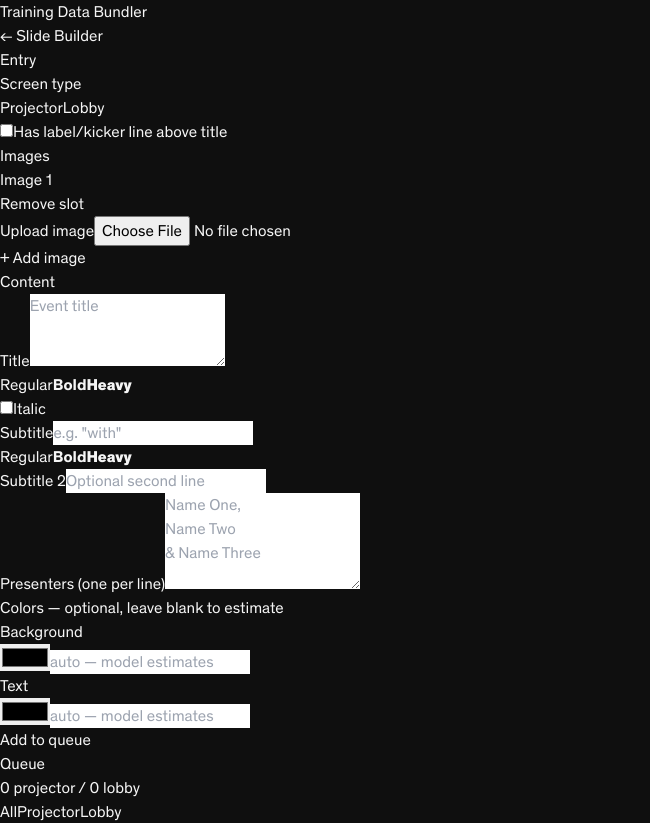
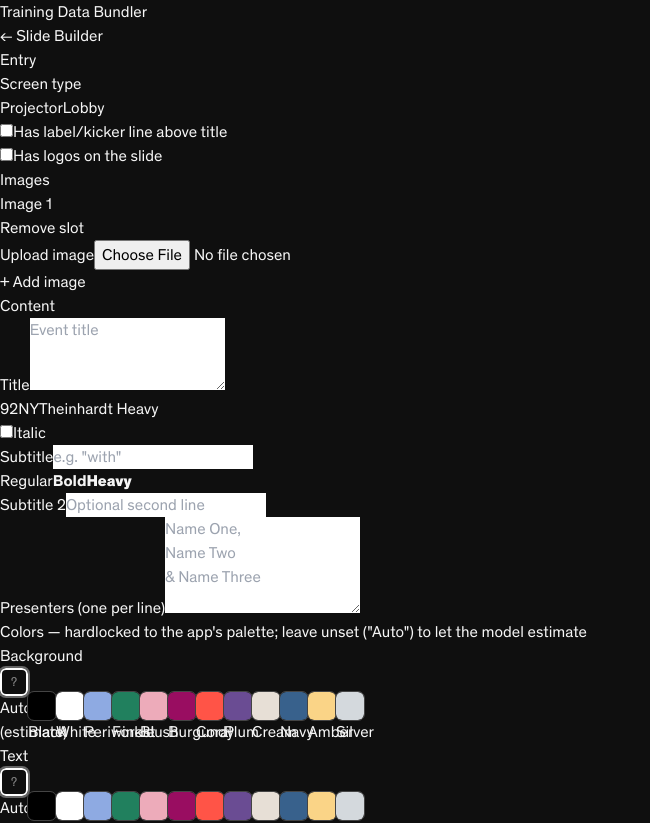
Before and after one commit to billyr95/slide-builder, a Next.js app: page /train in a window 1280 px wide. Shown: the top 823 px of the page, without its empty margins (0-650 px from the left). Built offline with nearby package versions, Linux system fonts and the light colour scheme.

Commit message:
Color fixes for data ingest

```diff
--- /dev/null
+++ b/components/ColorPalette.tsx
@@ -0,0 +1,52 @@
+'use client'
+
+import { PALETTE } from '@/lib/palette'
+
+interface ColorPaletteProps {
+  value: string
+  onChange: (hex: string) => void
+  // Shows an extra "Auto" swatch that clears the value to '' — for forms
+  // where an unset color is meaningful (e.g. "let the model estimate it"),
+  // as opposed to the main editor where a color is always required.
+  clearable?: boolean
+}
+
+export default function ColorPalette({ value, onChange, clearable }: ColorPaletteProps) {
+  return (
+    <div className="flex flex-wrap gap-1.5 mt-1">
+      {clearable && (
+        <button title="Auto — model estimates" onClick={() => onChange('')} className="relative group" style={{ width: 28, height: 28 }}>
+          <div style={{
+            width: 28, height: 28, borderRadius: 6,
+            border: !value ? '2px solid white' : '2px dashed #666',
+            outline: !value ? '2px solid #666' : 'none',
+            boxSizing: 'border-box',
+            display: 'flex', alignItems: 'center', justifyContent: 'center',
+            color: '#888', fontSize: 13,
+          }}>
+            ?
+          </div>
+          <div className="absolute bottom-full left-1/2 -translate-x-1/2 mb-1.5 px-1.5 py-0.5 bg-zinc-900 text-white text-xs rounded whitespace-nowrap opacity-0 group-hover:opacity-100 pointer-events-none z-10 border border-zinc-700">
+            Auto (estimate)
+          </div>
+        </button>
+      )}
+      {PALETTE.map(({ hex, name }) => {
+        const isSelected = value.toLowerCase() === hex.toLowerCase()
+        return (
+          <button key={hex} title={name} onClick={() => onChange(hex)} className="relative group" style={{ width: 28, height: 28 }}>
+            <div style={{
+              width: 28, height: 28, backgroundColor: hex, borderRadius: 6,
+              border: isSelected ? '2px solid white' : '2px solid transparent',
+              outline: isSelected ? '2px solid #666' : '1px solid #444',
+              boxSizing: 'border-box',
+            }} />
+            <div className="absolute bottom-full left-1/2 -translate-x-1/2 mb-1.5 px-1.5 py-0.5 bg-zinc-900 text-white text-xs rounded whitespace-nowrap opacity-0 group-hover:opacity-100 pointer-events-none z-10 border border-zinc-700">
+              {name}
+            </div>
+          </button>
+        )
+      })}
+    </div>
+  )
+}
--- a/components/train/TrainForm.tsx
+++ b/components/train/TrainForm.tsx
@@ -1,8 +1,9 @@
 'use client'
 
 import { useState } from 'react'
-import { TheinhardtWeight } from '@/lib/types'
+import { TheinhardtWeight, TitleFont } from '@/lib/types'
 import { TrainEntry, TrainImage, ScreenType, createBlankEntry } from '@/lib/trainTypes'
+import ColorPalette from '@/components/ColorPalette'
 
 interface TrainFormProps {
   onAdd: (entry: TrainEntry) => void
@@ -36,34 +37,22 @@ function WeightPicker({ value, onChange }: { value: TheinhardtWeight; onChange:
   )
 }
 
-function ColorField({ label, value, onChange }: { label: string; value: string; onChange: (hex: string) => void }) {
+function TitleFontPicker({ value, onChange }: { value: TitleFont; onChange: (f: TitleFont) => void }) {
   return (
-    <div>
-      <label className={labelCls}>{label}</label>
-      <div className="flex gap-2 items-center">
-        <input
-          type="color"
-          value={/^#[0-9a-fA-F]{6}$/.test(value) ? value : '#000000'}
-          onChange={e => onChange(e.target.value)}
-          className="w-9 h-9 rounded-lg border border-zinc-700 bg-zinc-800 cursor-pointer flex-shrink-0"
-          title="Pick a color"
-        />
-        <input
-          className={inputCls}
-          value={value}
-          onChange={e => onChange(e.target.value)}
-          placeholder="auto — model estimates"
-        />
-        {value && (
-          <button
-            onClick={() => onChange('')}
-            className="flex-shrink-0 text-xs text-zinc-500 hover:text-white px-2 py-2"
-            title="Clear (let model estimate)"
-          >
-            ✕
-          </button>
-        )}
-      </div>
+    <div className="flex gap-1.5">
+      {(['92NY', 'Theinhardt Heavy'] as const).map(font => (
+        <button
+          key={font}
+          onClick={() => onChange(font)}
+          className={`flex-1 text-xs py-1.5 rounded-md border transition-colors ${
+            value === font
+              ? 'bg-white text-black border-white font-medium'
+              : 'bg-transparent text-zinc-400 border-zinc-700 hover:border-zinc-500'
+          }`}
+        >
+          {font}
+        </button>
+      ))}
     </div>
   )
 }
@@ -81,7 +70,8 @@ async function readImageFile(file: File): Promise<{ url: string; mediaType: stri
 export default function TrainForm({ onAdd }: TrainFormProps) {
   const [screenType, setScreenType] = useState<ScreenType>('projector')
   const [hasLabel, setHasLabel] = useState(false)
-  const [entry, setEntry] = useState<TrainEntry>(() => createBlankEntry({ screenType: 'projector', hasLabel: false }))
+  const [hasLogos, setHasLogos] = useState(false)
+  const [entry, setEntry] = useState<TrainEntry>(() => createBlankEntry({ screenType: 'projector', hasLabel: false, hasLogos: false }))
   const [error, setError] = useState<string | null>(null)
 
   function set<K extends keyof TrainEntry>(key: K, value: TrainEntry[K]) {
@@ -116,10 +106,10 @@ export default function TrainForm({ onAdd }: TrainFormProps) {
       return
     }
     setError(null)
-    onAdd({ ...entry, screenType, hasLabel, id: entry.id, createdAt: new Date().toISOString() })
+    onAdd({ ...entry, screenType, hasLabel, hasLogos, id: entry.id, createdAt: new Date().toISOString() })
     // Reset content fields for the next entry, but keep screen type / has-label
     // sticky — batches of old slides are usually entered a screen-type at a time.
-    setEntry(createBlankEntry({ screenType, hasLabel }))
+    setEntry(createBlankEntry({ screenType, hasLabel, hasLogos }))
   }
 
   return (
@@ -145,9 +135,14 @@ export default function TrainForm({ onAdd }: TrainFormProps) {
           </div>
         </div>
 
-        <div className="flex items-center gap-2">
+        <div className="flex items-center gap-2 mb-2">
           <input type="checkbox" id="hasLabel" checked={hasLabel} onChange={e => setHasLabel(e.target.checked)} className="rounded" />
           <label htmlFor="hasLabel" className="text-sm text-zinc-300">Has label/kicker line above title</label>
+        </div>
+
+        <div className="flex items-center gap-2">
+          <input type="checkbox" id="hasLogos" checked={hasLogos} onChange={e => setHasLogos(e.target.checked)} className="rounded" />
+          <label htmlFor="hasLogos" className="text-sm text-zinc-300">Has logos on the slide</label>
         </div>
       </div>
 
@@ -204,7 +199,7 @@ export default function TrainForm({ onAdd }: TrainFormProps) {
         <div className="mb-3">
           <label className={labelCls}>Title</label>
           <textarea className={inputCls + ' resize-none'} rows={3} value={entry.title} onChange={e => set('title', e.target.value)} placeholder="Event title" />
-          <div className="mt-1.5"><WeightPicker value={entry.titleWeight} onChange={v => set('titleWeight', v)} /></div>
+          <div className="mt-1.5"><TitleFontPicker value={entry.titleFont} onChange={v => set('titleFont', v)} /></div>
           <div className="mt-2 flex items-center gap-2">
             <input type="checkbox" id="titleItalic" checked={entry.titleItalic} onChange={e => set('titleItalic', e.target.checked)} className="rounded" />
             <label htmlFor="titleItalic" className="text-sm text-zinc-300">Italic</label>
@@ -231,10 +226,18 @@ export default function TrainForm({ onAdd }: TrainFormProps) {
 
       {/* Colors */}
       <div className={sectionCls}>
-        <p className="text-xs font-semibold text-zinc-300 uppercase tracking-widest mb-4">Colors <span className="normal-case text-zinc-600 tracking-normal">— optional, leave blank to estimate</span></p>
+        <p className="text-xs font-semibold text-zinc-300 uppercase tracking-widest mb-4">
+          Colors <span className="normal-case text-zinc-600 tracking-normal">— hardlocked to the app's palette; leave unset ("Auto") to let the model estimate</span>
+        </p>
         <div className="flex flex-col gap-4">
-          <ColorField label="Background" value={entry.backgroundColor} onChange={v => set('backgroundColor', v)} />
-          <ColorField label="Text" value={entry.textColor} onChange={v => set('textColor', v)} />
+          <div>
+            <label className={labelCls}>Background</label>
+            <ColorPalette value={entry.backgroundColor} onChange={v => set('backgroundColor', v)} clearable />
+          </div>
+          <div>
+            <label className={labelCls}>Text</label>
+            <ColorPalette value={entry.textColor} onChange={v => set('textColor', v)} clearable />
+          </div>
         </div>
       </div>
 
--- /dev/null
+++ b/lib/palette.ts
@@ -0,0 +1,17 @@
+// The fixed brand palette every slide's background/text/accent color is
+// locked to. Shared between the main editor and the training-data builder so
+// both stay in sync with the same hardlocked set of colors.
+export const PALETTE: { hex: string; name: string }[] = [
+  { hex: '#000000', name: 'Black' },
+  { hex: '#FFFFFF', name: 'White' },
+  { hex: '#8EAAE2', name: 'Periwinkle' },
+  { hex: '#21805E', name: 'Forest' },
+  { hex: '#EDABBA', name: 'Blush' },
+  { hex: '#990D61', name: 'Burgundy' },
+  { hex: '#FF5447', name: 'Coral' },
+  { hex: '#6A4C93', name: 'Plum' },
+  { hex: '#E7DFD6', name: 'Cream' },
+  { hex: '#38618C', name: 'Navy' },
+  { hex: '#FAD487', name: 'Amber' },
+  { hex: '#D4D9DD', name: 'Silver' },
+]
--- a/lib/trainExport.ts
+++ b/lib/trainExport.ts
@@ -7,11 +7,12 @@ function commonKnownLines(entry: TrainEntry): string[] {
   const known: string[] = [
     `Screen type: ${entry.screenType}`,
     `Has label/kicker line: ${entry.hasLabel}`,
+    `Has logos: ${entry.hasLogos}`,
     `Image count: ${entry.images.length}`,
   ]
   if (entry.hasLabel && entry.label) known.push(`Label: "${entry.label}"`)
   if (entry.title) known.push(`Title: "${entry.title}"`)
-  known.push(`Title weight: ${entry.titleWeight}`)
+  known.push(`Title font: ${entry.titleFont}`)
   known.push(`Title italic: ${entry.titleItalic}`)
   if (entry.subtitle) {
     known.push(`Subtitle: "${entry.subtitle}"`)
@@ -109,6 +110,7 @@ export function buildBatchLine(entry: TrainEntry): string {
     source: entry.source,
     screen_type: entry.screenType,
     has_label: entry.hasLabel,
+    has_logos: entry.hasLogos,
     image_count: entry.images.filter(img => img.url).length,
   }
 
--- a/lib/trainTypes.ts
+++ b/lib/trainTypes.ts
@@ -1,4 +1,4 @@
-import { TheinhardtWeight } from './types'
+import { TheinhardtWeight, TitleFont } from './types'
 
 export type ScreenType = 'projector' | 'lobby'
 // 'upload' = hand-entered via /train from an old/scanned slide (style values
@@ -20,10 +20,11 @@ export interface TrainEntry {
 
   screenType: ScreenType
   hasLabel: boolean
+  hasLogos: boolean
 
   label: string
   title: string
-  titleWeight: TheinhardtWeight
+  titleFont: TitleFont  // hardlocked to the same options the main editor offers
   titleItalic: boolean
   subtitle: string
   subtitleWeight: TheinhardtWeight
@@ -43,16 +44,17 @@ export interface TrainEntry {
   liveStyle?: Record<string, unknown>
 }
 
-export function createBlankEntry(overrides?: Partial<Pick<TrainEntry, 'screenType' | 'hasLabel'>>): TrainEntry {
+export function createBlankEntry(overrides?: Partial<Pick<TrainEntry, 'screenType' | 'hasLabel' | 'hasLogos'>>): TrainEntry {
   return {
     id: Math.random().toString(36).slice(2) + Date.now().toString(36),
     createdAt: new Date().toISOString(),
     source: 'upload',
     screenType: overrides?.screenType ?? 'projector',
     hasLabel: overrides?.hasLabel ?? false,
+    hasLogos: overrides?.hasLogos ?? false,
     label: '',
     title: '',
-    titleWeight: 'regular',
+    titleFont: '92NY',
     titleItalic: false,
     subtitle: '',
     subtitleWeight: 'regular',
```
Also changed, not shown: components/EditorPanel.tsx (+1 -38 lines), lib/liveTrainCapture.ts (+2 -11 lines).
